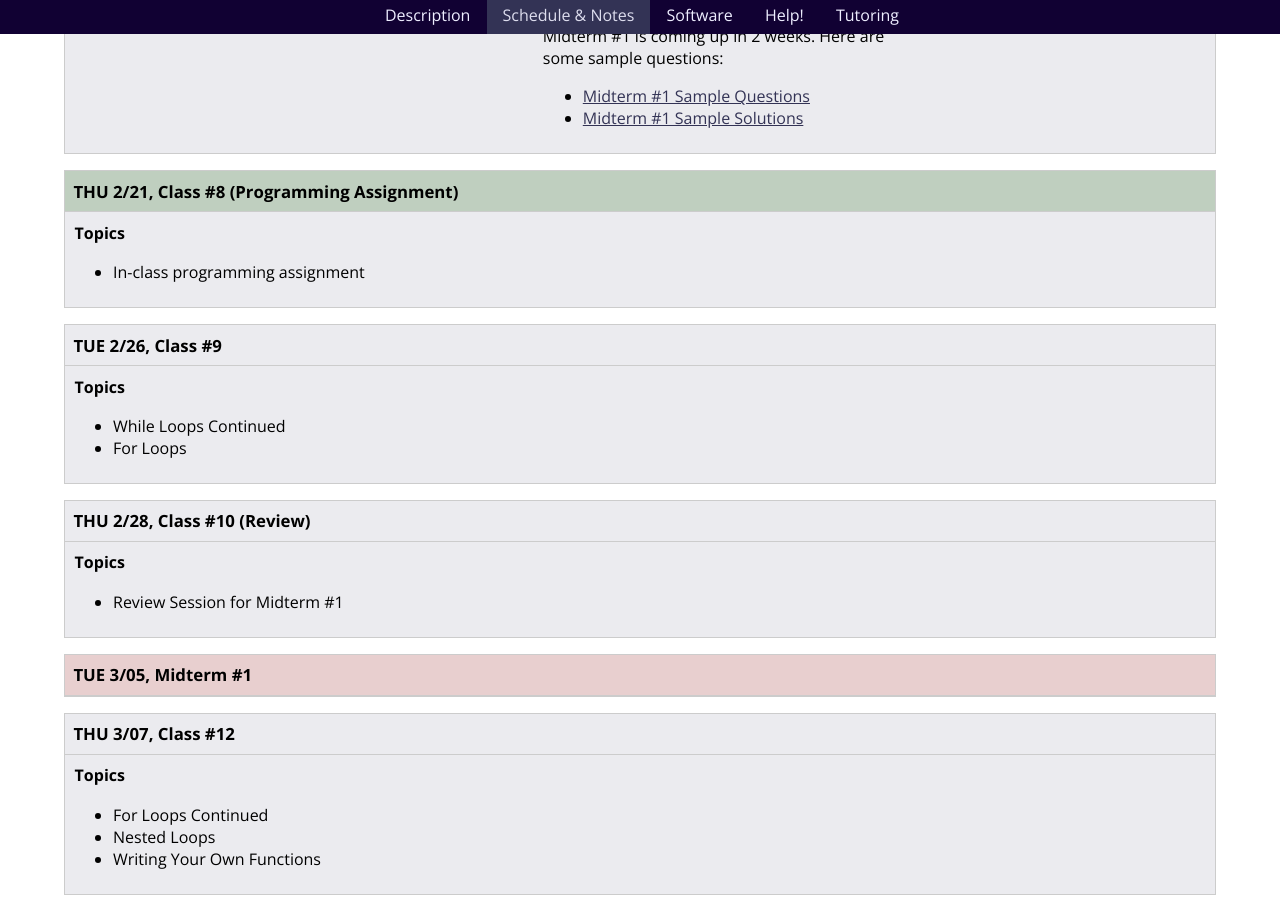
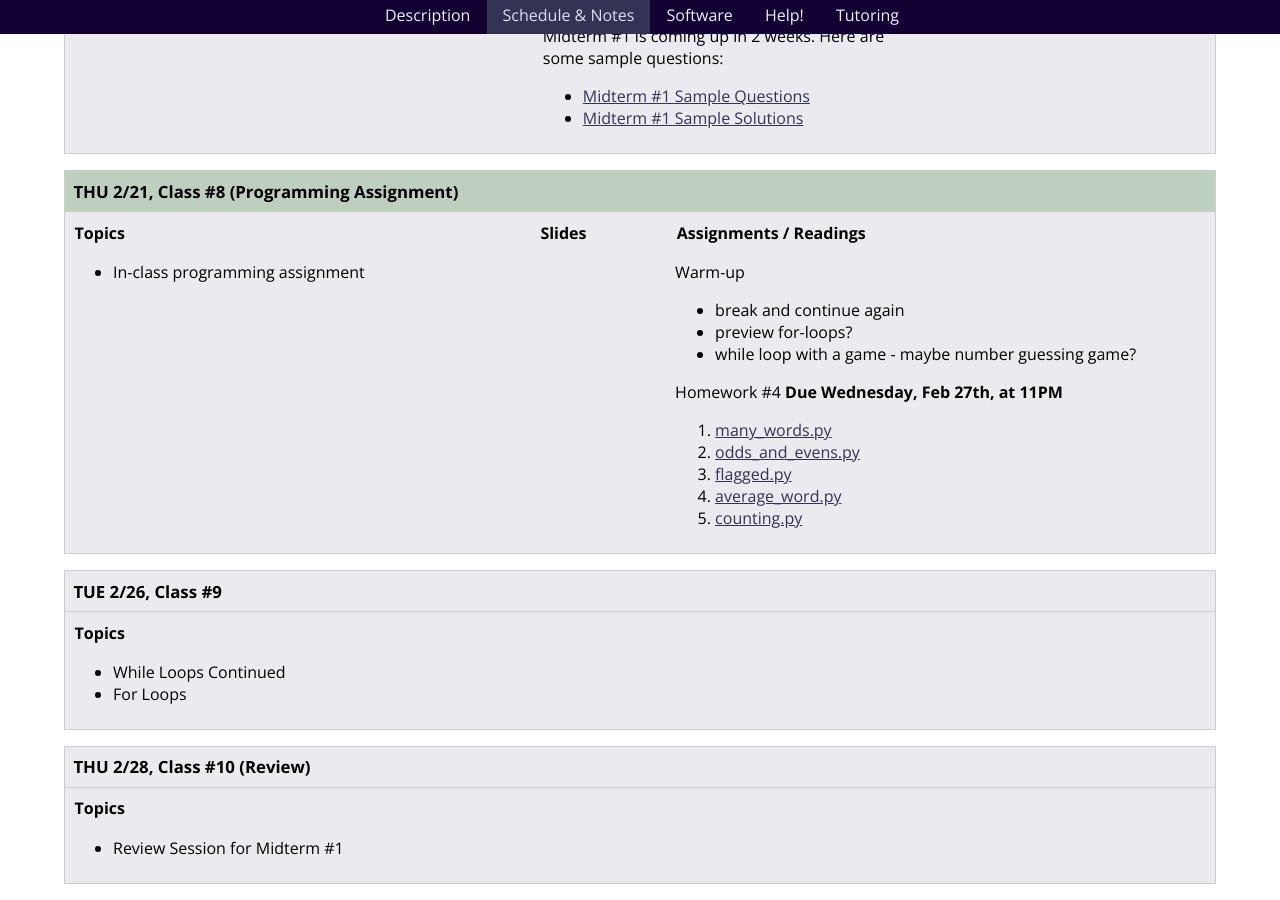
Before and after one commit to foureyes/csci-ua.0002-fall2019-002-008, a Jekyll site: the page built from schedule.markdown, in a window 1280 px wide and 900 px high, scrolled down 3278 px. Built offline with Jekyll 4.4.1, drawn with Linux system fonts in a browser that asks for light colours.

Commit message:
add hw 4?

```diff
--- a/_includes/classes/08/materials.markdown
+++ b/_includes/classes/08/materials.markdown
@@ -25,7 +25,7 @@
 * preview for-loops?
 * while loop with a game - maybe number guessing game?
 
-Homework #4 __Due Wednesday, Feb 21st, at 11PM__
+Homework #4 __Due Wednesday, Feb 27th, at 11PM__
 
 1. [many_words.py](homework/hw04/many_words.py)
 2. [odds_and_evens.py](homework/hw04/odds_and_evens.py)
--- a/schedule.markdown
+++ b/schedule.markdown
@@ -162,7 +162,7 @@
 ####  Topics
 
 * In-class programming assignment
-</article>{% comment %}{% include classes/08/materials.markdown %}{% endcomment %} </div> </section>
+</article>{% include classes/08/materials.markdown %} </div> </section>
 
 
 <a name="class9"></a><!---------- start --------------->
```
